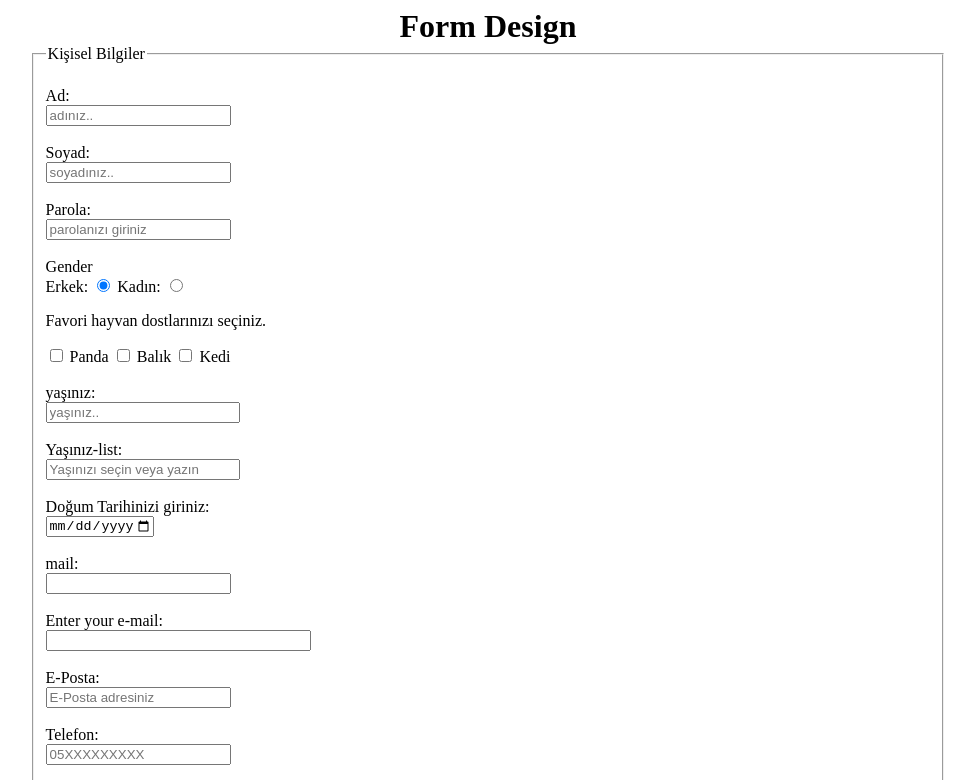
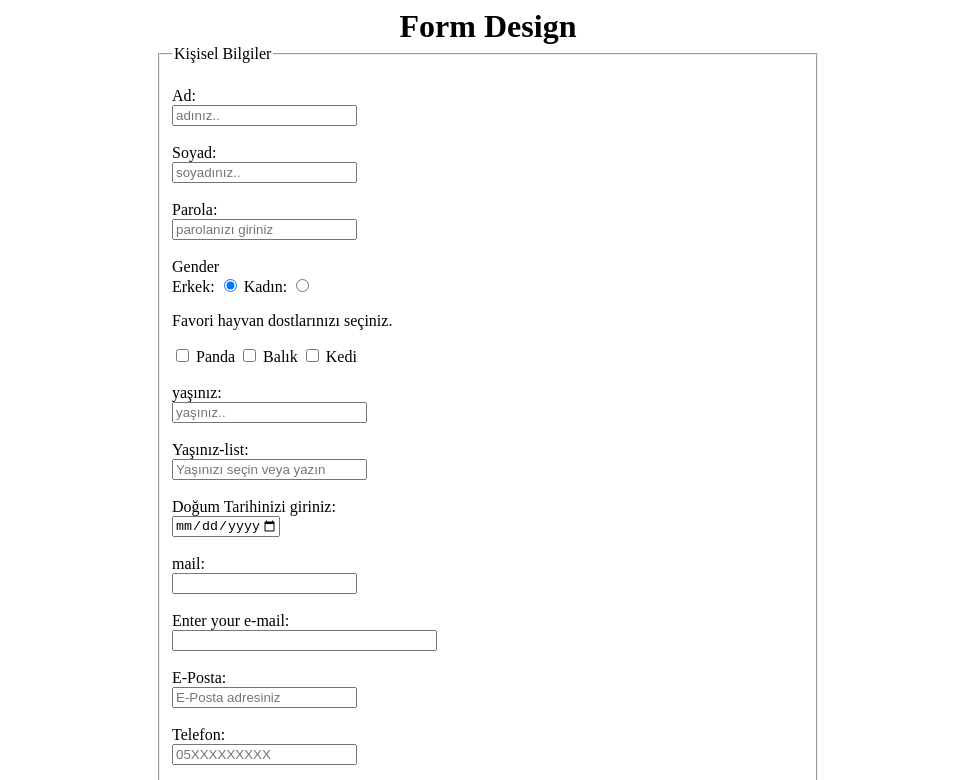
Before and after one commit to Umit8098/Form-Design-2, a plain HTML site: page index.html in a window 1280 px wide. Shown: the top 780 px of the page, without its empty margins (152-1127 px from the left). Drawn offline with Linux system fonts and the light colour scheme.

Commit message:
width down

```diff
--- a/style.css
+++ b/style.css
@@ -1,17 +1,17 @@
 
 fieldset {
-    width: 70%;
+    width: 50%;
     margin: auto;
 }
 
 h1 {
-    width: 70%;
+    width: 50%;
     margin: auto;
     text-align: center;
 }
 
 #send-reset {
-    width: 70%;
+    width: 50%;
     margin: auto;
     text-align: center;
     margin-bottom: 3rem;
```
